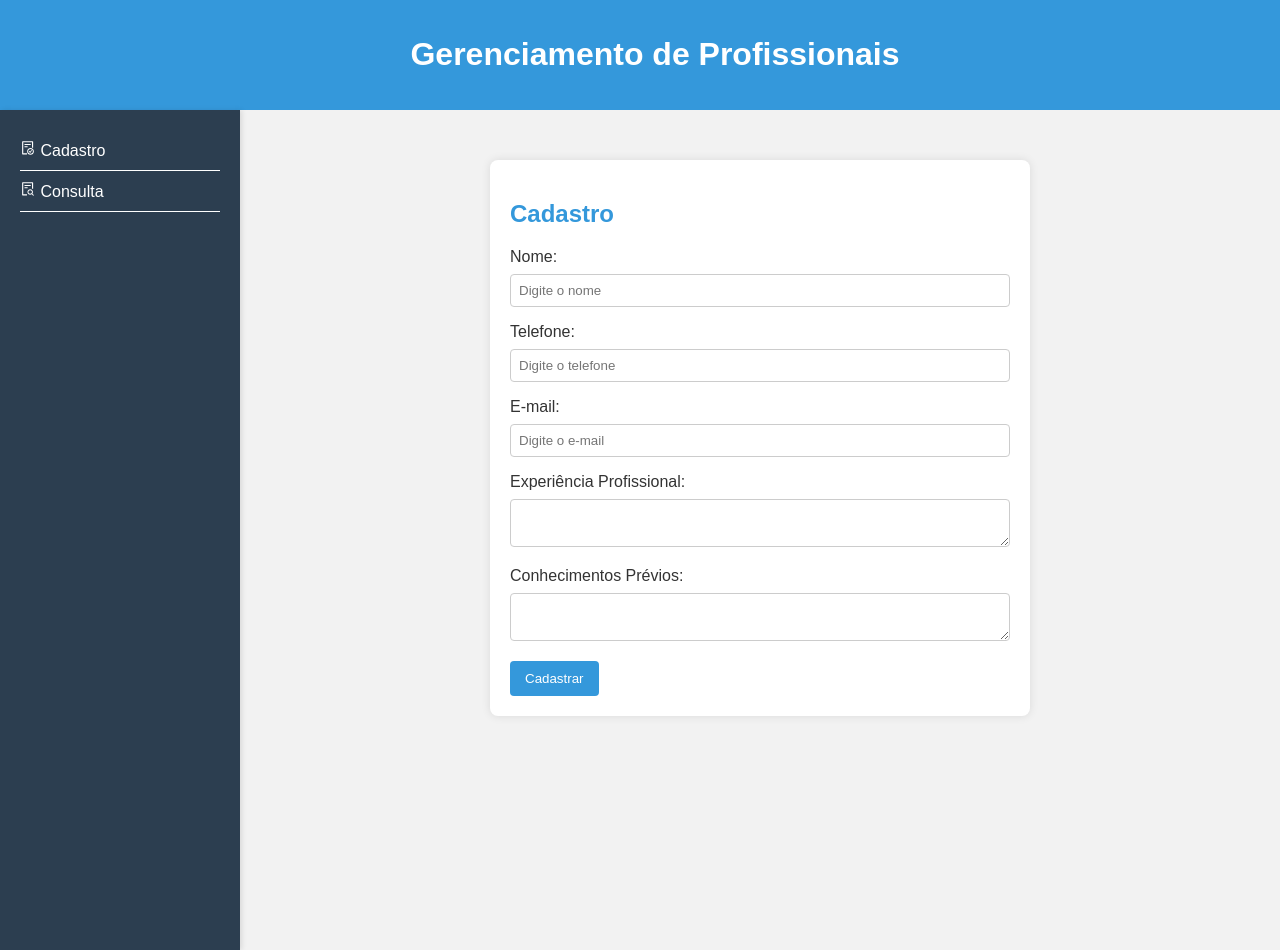
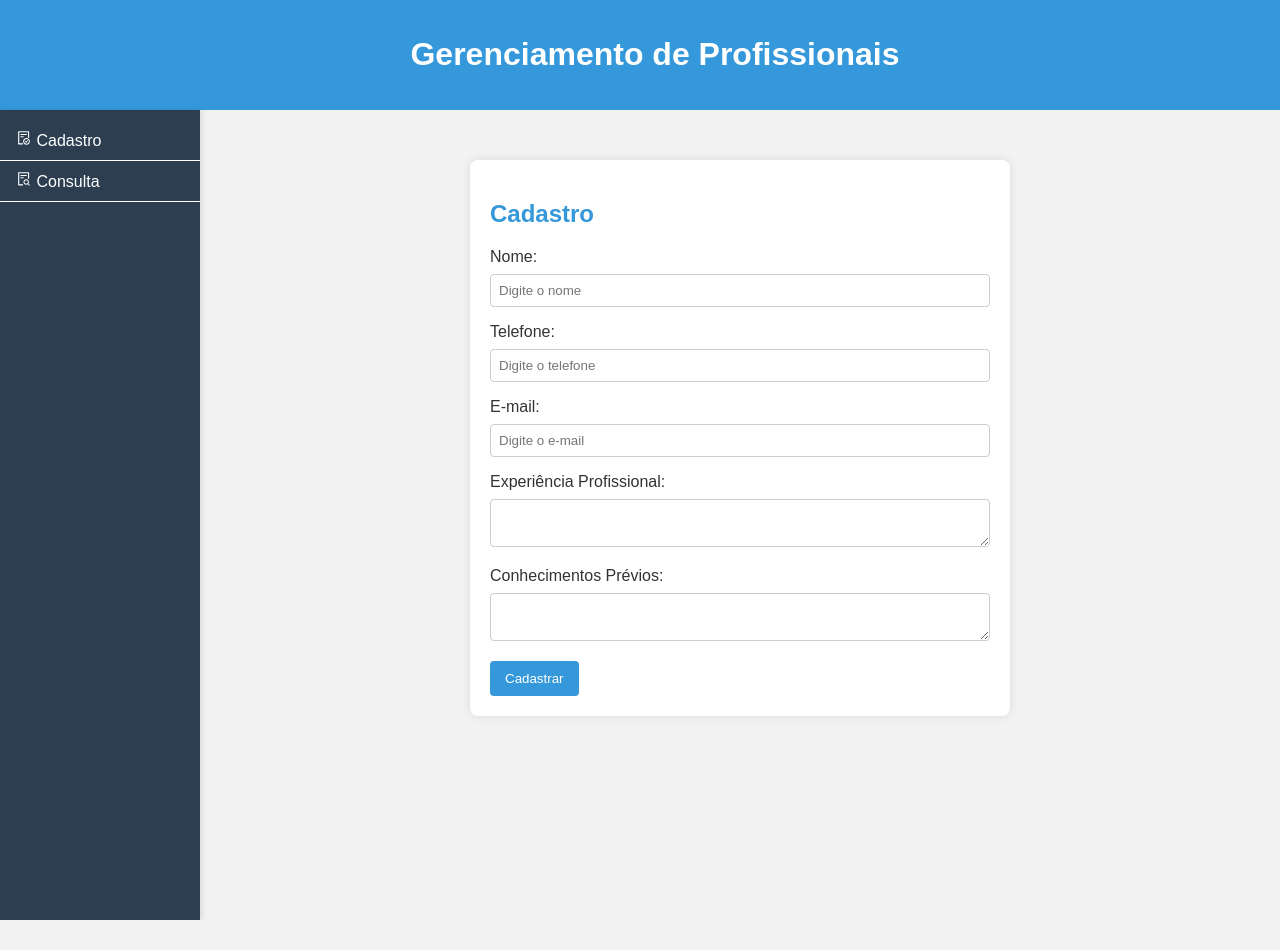
Before and after one commit to orivaldosantana/mvp_banco_talentos, a Next.js app: page / in a window 1280 px wide. Shown: the top 950 px of the page. After the commit the page ends 920 px from the top, so only its background shows below. Built offline with nearby package versions, Linux system fonts and the light colour scheme.

Commit message:
ajustes no menu

```diff
--- a/app/page.module.css
+++ b/app/page.module.css
@@ -49,13 +49,13 @@
 
 .menu {
   width: '100%';
-  max-width: 260;
+  max-width: 220px;
 }
 
 .menu nav {
   background-color: #2c3e50;
   color: #fff;
-  padding: 20px;
+  padding-top: 10px;
   width: 200px;
   height: 100vh;
   box-shadow: 2px 0 5px rgba(0, 0, 0, 0.1);
@@ -64,7 +64,12 @@
 .menu nav a {
   display: block;
   color: #fff;
+  text-indent: 1em;
   text-decoration: none;
   padding: 10px 0;
   border-bottom: 1px solid #fff;
 }
+
+.menu nav a:hover {
+  color: #2980b9;
+}
```
Also changed, not shown: 1 other file (tests, documents, lock files or other folders).
